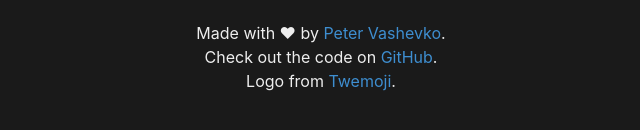
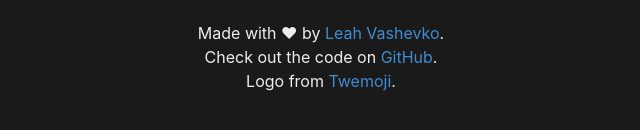
Before and after one commit to theaquarium/discord-emoji-text, a plain HTML site: page index.html in a window 1280 px wide. Shown: the part 736-866 px from the top of the page, 319-959 px from the left. Drawn offline with nearby package versions, Linux system fonts and the light colour scheme.

Commit message:
Update index.html

```diff
--- a/index.html
+++ b/index.html
@@ -49,7 +49,7 @@
             </div>
         </div>
         <div class="block has-text-centered mt-5">
-            Made with ♥ by <a class="has-text-info" href="https://github.com/theaquarium">Peter Vashevko</a>.
+            Made with ♥ by <a class="has-text-info" href="https://github.com/theaquarium">Leah Vashevko</a>.
             <br>
             Check out the code on <a class="has-text-info" href="https://github.com/theaquarium/discord-emoji-text">GitHub</a>.
             <br>
```
